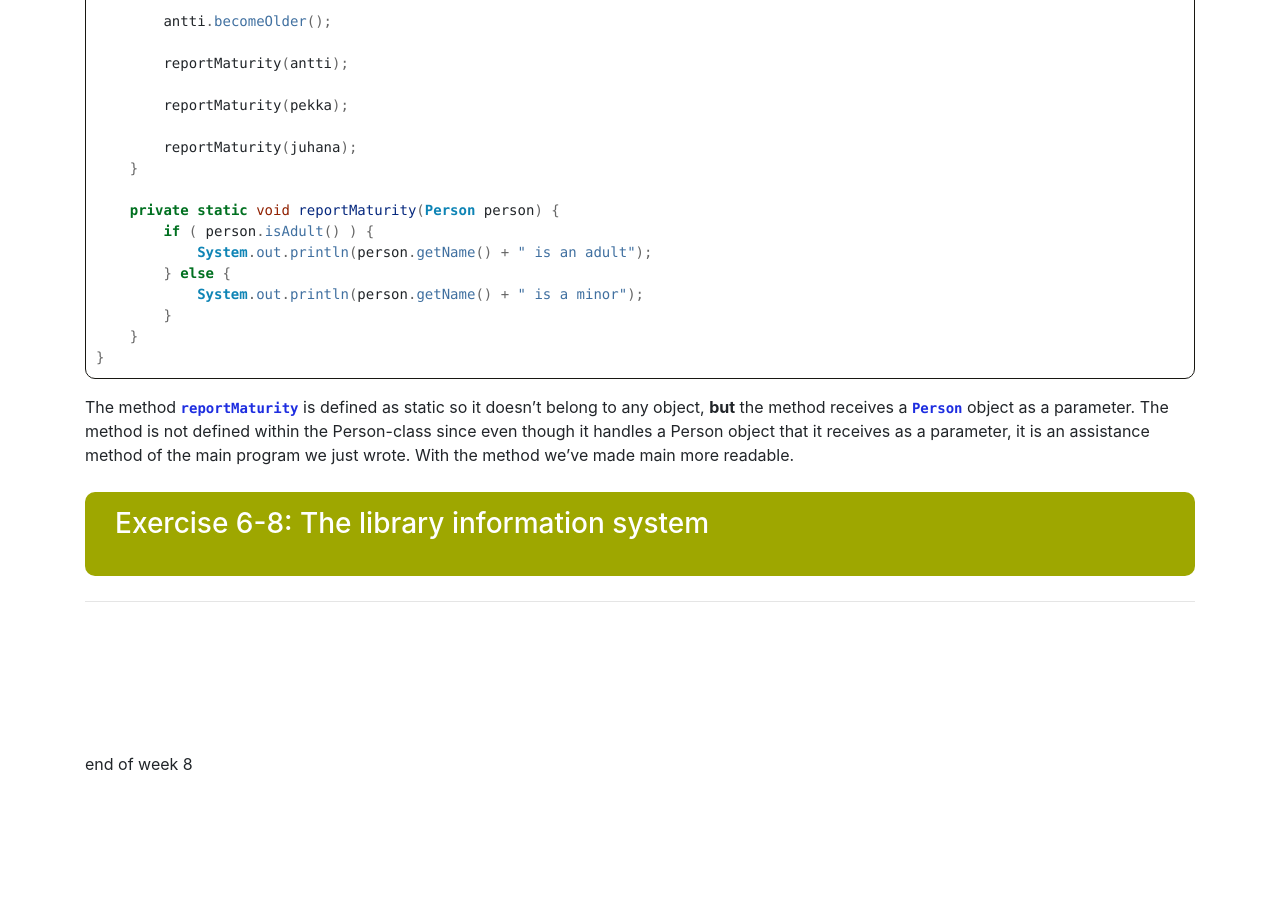
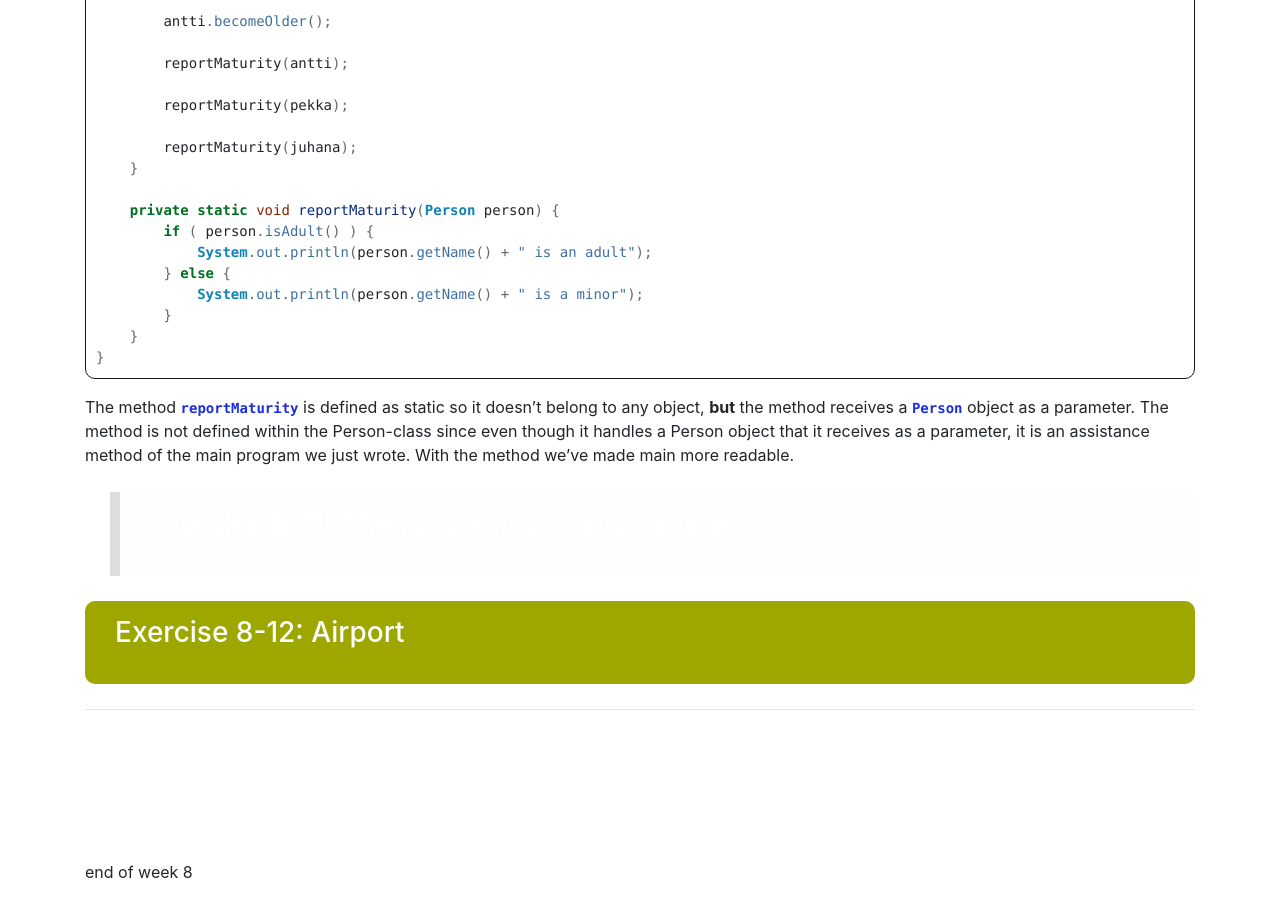
Before and after one commit to hhs-2018-se-dt-s2-apip/APDE-lesmateriaal, a Jekyll site: the page built from week8.md, in a window 1280 px wide and 900 px high, scrolled down 24619 px. Built offline with Jekyll 4.4.1, drawn with Linux system fonts in a browser that asks for light colours; comment, search, counter and statistics services are not loaded; before the commit the page ends 25411 px from its top, so only the background shows below that.

Commit message:
Added exercise 11 and 12 for week 8.

````diff
--- a/_includes/week06/04-Static.md
+++ b/_includes/week06/04-Static.md
@@ -190,3 +190,6 @@ The method `reportMaturity` is defined as static so it doesn't belong to any obj
 
 {% include week06/exercise/008.md %}
 {: .exercises }
+
+{% include week07/exercise/004.md %}
+{: .exercises }
--- a/_includes/week06/exercise/008.md
+++ b/_includes/week06/exercise/008.md
@@ -1,10 +1,10 @@
->> ### Exercise 6-8: The library information system
+>> ### Exercise 8-11: The library information system
 >>
 >> In this assignment we are implementing a simple information system prototype for a library. The prototype will have functionality for searching books by the title, publisher or publishing year.
 >>
 >> The main building blocks of the system are the classes `Book` and `Library`. Objects of the class `Book` represent the information of a single book. Object of the class `Library` holds a set of books and provides various ways to search for the books within the library.
 >>
->> #### Exercise 6-8.1: Book
+>> #### Exercise 8-11.1: Book
 >>
 >> Let us start with the class `Book`. The class has instance variables title for the book title, publisher for the name of the publisher, and year for the publishing year. The title and the publisher are of the type String and the publishing year is represented as an integer.
 >>
@@ -30,7 +30,7 @@
 >> Cheese Problems Solved, Woodhead Publishing, 2007
 >> ```
 >>
->> #### Exercise 6-8.2: Library
+>> #### Exercise 8-11.2: Library
 >>
 >> Implement the class Library, with constructor `public Library()` and methods `public void addBook(Book newBook)` and `public void printBooks()`
 >>
@@ -58,7 +58,7 @@
 >> Battle Axes, Tom A. Hawk, 1851
 >> ```
 >>
->> #### Exercise 6-8.3: Search functionality
+>> #### Exercise 8-11.3: Search functionality
 >>
 >> Add to the class `Library` the methods `public ArrayList<Book> searchByTitle(String title)`, `public ArrayList<Book> searchByPublisher(String publisher)` and `public ArrayList<Book> searchByYear(int year)`. The methods return the list of books that match the given title, publisher or year.
 >>
@@ -115,7 +115,7 @@
 >> Battle Axes, Tom A. Hawk, 1851
 >> ```
 >>
->> #### Exercise 6-8.4: Improved search
+>> #### Exercise 8-11.4: Improved search
 >>
 >> There are some minor problems with the implemented search functionality. One particular problem is that the search differentiates upper and lower case letters. In the above example the search by title with the search term "cheese" produced an empty list as answer. The example where the search term contained extra white spaces did not give the expected answer, either. We'd like the search functionality to be case insensitive and not disturbed by the extra white spaces at the start or at the end of the search terms. We will implement a small helper library `StringUtils` that will then be used in the Library for the more flexible search functionality.
 >>
--- a/_includes/week07/exercise/004.md
+++ b/_includes/week07/exercise/004.md
@@ -1,4 +1,4 @@
->>### Exercise 7-4: Airport
+>>### Exercise 8-12: Airport
 >>
 >> Every week, you will find one or more larger exercises, where you can design freely the program structure, the appearance of the user interface and the requred commands are predefined. The first exercise which you can design freely in Advanced Programming is Airport.
 >>
````
